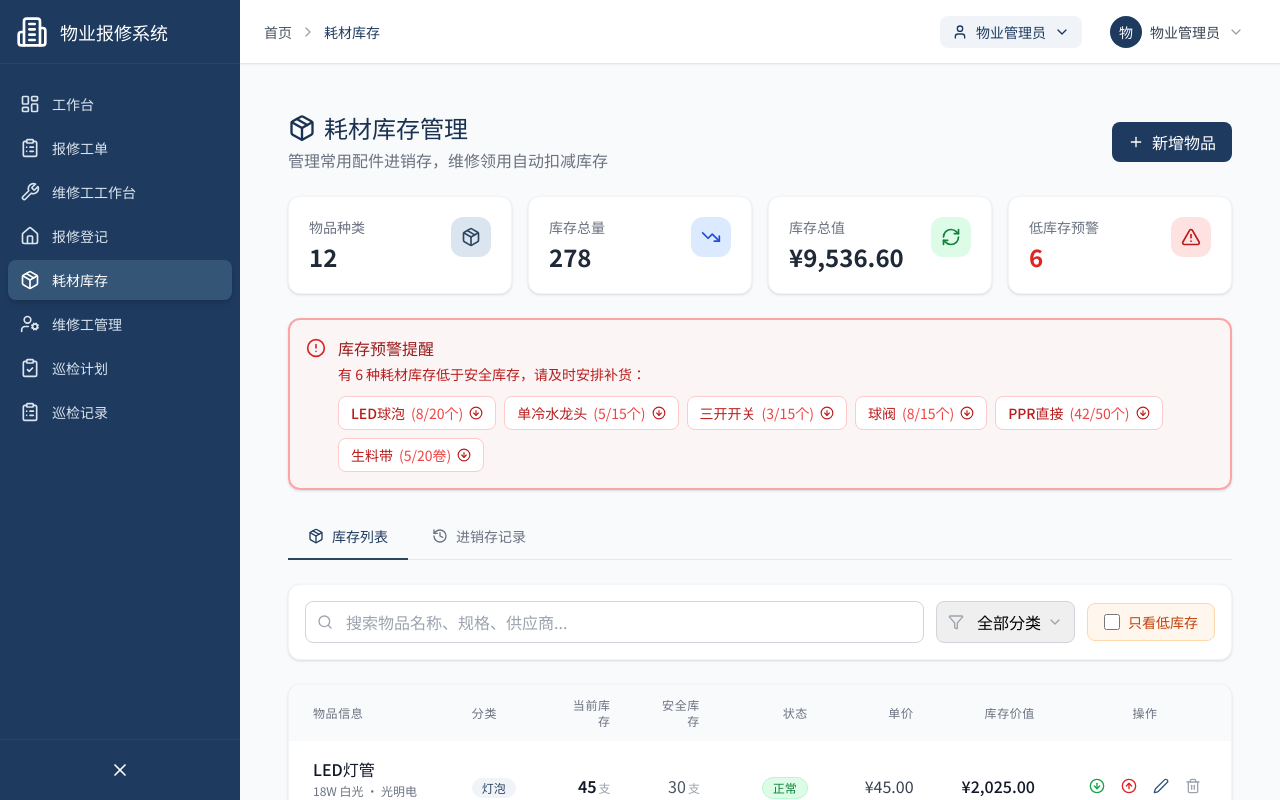
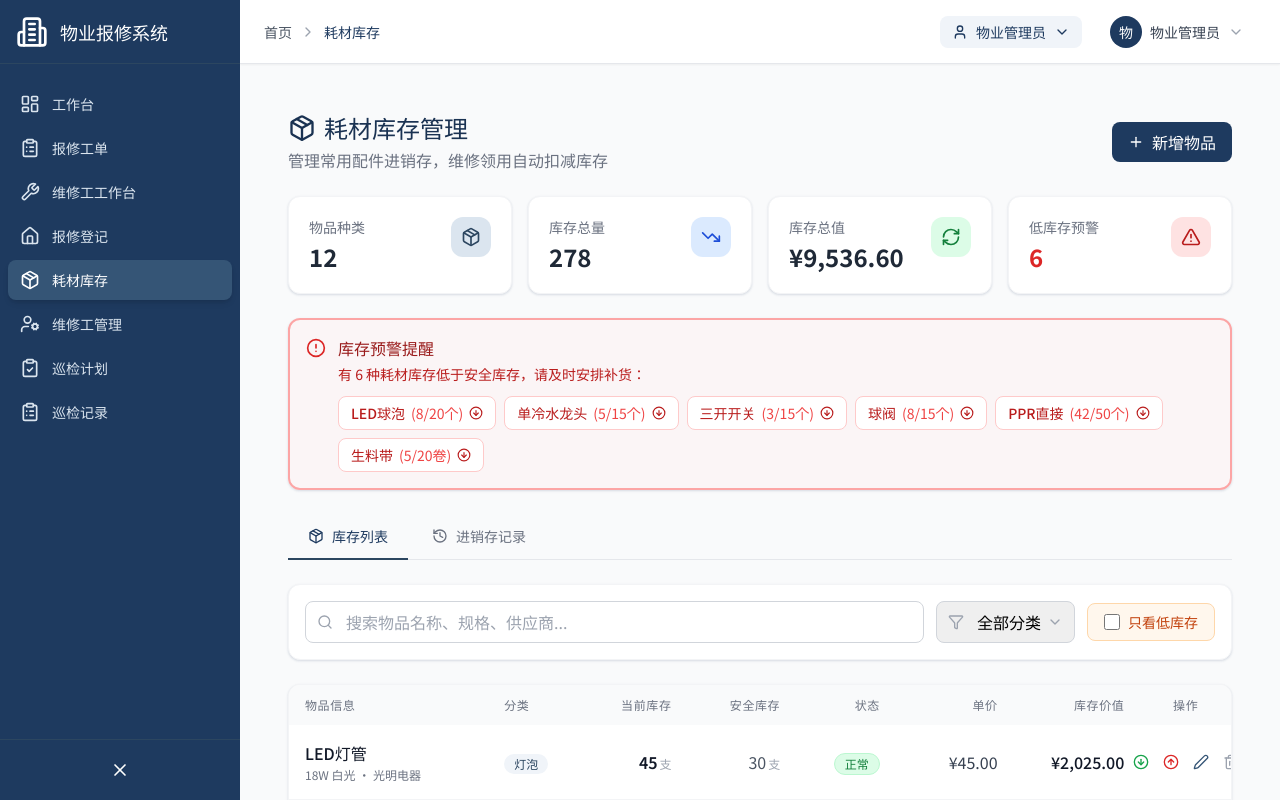
Before and after one commit to qq240098498/trae_tp54, a React (Vite) app: page /inventory in a window 1280 px wide. Built offline with nearby package versions, Linux system fonts and the light colour scheme.

Commit message:
.1523281629553499:35cc930aa0ece3113faf65db8bb80a95_6a363505cbb108402988566e.6a3646a5cbb10840298862fb.6a3646a4aa9bfb52ab1a9154:Trae CN.T(2026/6/20 15:52:05)

```diff
--- a/src/pages/InventoryManagement.tsx
+++ b/src/pages/InventoryManagement.tsx
@@ -433,31 +433,41 @@ export default function InventoryManagement() {
 
             <div className="card overflow-hidden">
               <div className="overflow-x-auto">
-                <table className="w-full">
+                <table className="w-full min-w-[900px] table-fixed">
+                  <colgroup>
+                    <col className="w-[22%]" />
+                    <col className="w-[10%]" />
+                    <col className="w-[12%]" />
+                    <col className="w-[12%]" />
+                    <col className="w-[11%]" />
+                    <col className="w-[13%]" />
+                    <col className="w-[14%]" />
+                    <col className="w-[10%]" />
+                  </colgroup>
                   <thead className="bg-gray-50">
                     <tr>
-                      <th className="px-6 py-3 text-left text-xs font-semibold text-gray-500 uppercase tracking-wider">
+                      <th className="px-4 py-3 text-left text-xs font-semibold text-gray-500 uppercase tracking-wider whitespace-nowrap">
                         物品信息
                       </th>
-                      <th className="px-6 py-3 text-left text-xs font-semibold text-gray-500 uppercase tracking-wider">
+                      <th className="px-4 py-3 text-left text-xs font-semibold text-gray-500 uppercase tracking-wider whitespace-nowrap">
                         分类
                       </th>
-                      <th className="px-6 py-3 text-right text-xs font-semibold text-gray-500 uppercase tracking-wider">
+                      <th className="px-4 py-3 text-right text-xs font-semibold text-gray-500 uppercase tracking-wider whitespace-nowrap">
                         当前库存
                       </th>
-                      <th className="px-6 py-3 text-right text-xs font-semibold text-gray-500 uppercase tracking-wider">
+                      <th className="px-4 py-3 text-right text-xs font-semibold text-gray-500 uppercase tracking-wider whitespace-nowrap">
                         安全库存
                       </th>
-                      <th className="px-6 py-3 text-right text-xs font-semibold text-gray-500 uppercase tracking-wider">
+                      <th className="px-4 py-3 text-right text-xs font-semibold text-gray-500 uppercase tracking-wider whitespace-nowrap">
                         状态
                       </th>
-                      <th className="px-6 py-3 text-right text-xs font-semibold text-gray-500 uppercase tracking-wider">
+                      <th className="px-4 py-3 text-right text-xs font-semibold text-gray-500 uppercase tracking-wider whitespace-nowrap">
                         单价
                       </th>
-                      <th className="px-6 py-3 text-right text-xs font-semibold text-gray-500 uppercase tracking-wider">
+                      <th className="px-4 py-3 text-right text-xs font-semibold text-gray-500 uppercase tracking-wider whitespace-nowrap">
                         库存价值
                       </th>
-                      <th className="px-6 py-3 text-center text-xs font-semibold text-gray-500 uppercase tracking-wider">
+                      <th className="px-4 py-3 text-center text-xs font-semibold text-gray-500 uppercase tracking-wider whitespace-nowrap">
                         操作
                       </th>
                     </tr>
@@ -482,24 +492,26 @@ export default function InventoryManagement() {
                               isLow && 'bg-orange-50/30'
                             )}
                           >
-                            <td className="px-6 py-4">
-                              <div>
-                                <p className="font-medium text-gray-900">{item.name}</p>
-                                <p className="text-xs text-gray-500 mt-0.5">
+                            <td className="px-4 py-4">
+                              <div className="min-w-0">
+                                <p className="font-medium text-gray-900 truncate" title={item.name}>
+                                  {item.name}
+                                </p>
+                                <p className="text-xs text-gray-500 mt-0.5 truncate" title={`${item.spec}${item.supplier ? ' · ' + item.supplier : ''}`}>
                                   {item.spec}
                                   {item.supplier && ` · ${item.supplier}`}
                                 </p>
                               </div>
                             </td>
-                            <td className="px-6 py-4">
-                              <span className="badge bg-primary-50 text-primary-700">
+                            <td className="px-4 py-4">
+                              <span className="badge bg-primary-50 text-primary-700 whitespace-nowrap">
                                 {item.category}
                               </span>
                             </td>
-                            <td className="px-6 py-4 text-right">
+                            <td className="px-4 py-4 text-right">
                               <span
                                 className={cn(
-                                  'font-semibold tabular-nums',
+                                  'font-semibold tabular-nums whitespace-nowrap',
                                   item.stock === 0
                                     ? 'text-red-600'
                                     : isLow
@@ -513,28 +525,28 @@ export default function InventoryManagement() {
                                 </span>
                               </span>
                             </td>
-                            <td className="px-6 py-4 text-right text-gray-600 tabular-nums">
+                            <td className="px-4 py-4 text-right text-gray-600 tabular-nums whitespace-nowrap">
                               {formatNumber(item.safeStock)}
                               <span className="text-xs text-gray-400 ml-0.5">{item.unit}</span>
                             </td>
-                            <td className="px-6 py-4 text-right">
+                            <td className="px-4 py-4 text-right">
                               <span
                                 className={cn(
-                                  'badge border',
+                                  'badge border whitespace-nowrap',
                                   status.color
                                 )}
                               >
                                 {status.label}
                               </span>
                             </td>
-                            <td className="px-6 py-4 text-right text-gray-700">
+                            <td className="px-4 py-4 text-right text-gray-700 tabular-nums whitespace-nowrap">
                               {formatCurrency(item.unitPrice)}
                             </td>
-                            <td className="px-6 py-4 text-right font-medium text-gray-900">
+                            <td className="px-4 py-4 text-right font-medium text-gray-900 tabular-nums whitespace-nowrap">
                               {formatCurrency(item.stock * item.unitPrice)}
                             </td>
-                            <td className="px-6 py-4">
-                              <div className="flex items-center justify-center gap-1">
+                            <td className="px-4 py-4">
+                              <div className="flex items-center justify-center gap-0.5">
                                 <button
                                   type="button"
                                   onClick={() =>
@@ -587,34 +599,45 @@ export default function InventoryManagement() {
         {activeTab === 'transactions' && (
           <div className="card overflow-hidden">
             <div className="overflow-x-auto">
-              <table className="w-full">
+              <table className="w-full min-w-[1100px] table-fixed">
+                <colgroup>
+                  <col className="w-[14%]" />
+                  <col className="w-[14%]" />
+                  <col className="w-[9%]" />
+                  <col className="w-[12%]" />
+                  <col className="w-[12%]" />
+                  <col className="w-[13%]" />
+                  <col className="w-[14%]" />
+                  <col className="w-[10%]" />
+                  <col className="w-[14%]" />
+                </colgroup>
                 <thead className="bg-gray-50">
                   <tr>
-                    <th className="px-6 py-3 text-left text-xs font-semibold text-gray-500 uppercase tracking-wider">
+                    <th className="px-4 py-3 text-left text-xs font-semibold text-gray-500 uppercase tracking-wider whitespace-nowrap">
                       时间
                     </th>
-                    <th className="px-6 py-3 text-left text-xs font-semibold text-gray-500 uppercase tracking-wider">
+                    <th className="px-4 py-3 text-left text-xs font-semibold text-gray-500 uppercase tracking-wider whitespace-nowrap">
                       物品
                     </th>
-                    <th className="px-6 py-3 text-left text-xs font-semibold text-gray-500 uppercase tracking-wider">
+                    <th className="px-4 py-3 text-left text-xs font-semibold text-gray-500 uppercase tracking-wider whitespace-nowrap">
                       类型
                     </th>
-                    <th className="px-6 py-3 text-right text-xs font-semibold text-gray-500 uppercase tracking-wider">
+                    <th className="px-4 py-3 text-right text-xs font-semibold text-gray-500 uppercase tracking-wider whitespace-nowrap">
                       数量
                     </th>
-                    <th className="px-6 py-3 text-right text-xs font-semibold text-gray-500 uppercase tracking-wider">
+                    <th className="px-4 py-3 text-right text-xs font-semibold text-gray-500 uppercase tracking-wider whitespace-nowrap">
                       单价
                     </th>
-                    <th className="px-6 py-3 text-right text-xs font-semibold text-gray-500 uppercase tracking-wider">
+                    <th className="px-4 py-3 text-right text-xs font-semibold text-gray-500 uppercase tracking-wider whitespace-nowrap">
                       金额
                     </th>
-                    <th className="px-6 py-3 text-right text-xs font-semibold text-gray-500 uppercase tracking-wider">
+                    <th className="px-4 py-3 text-right text-xs font-semibold text-gray-500 uppercase tracking-wider whitespace-nowrap">
                       库存变化
                     </th>
-                    <th className="px-6 py-3 text-left text-xs font-semibold text-gray-500 uppercase tracking-wider">
+                    <th className="px-4 py-3 text-left text-xs font-semibold text-gray-500 uppercase tracking-wider whitespace-nowrap">
                       操作人
                     </th>
-                    <th className="px-6 py-3 text-left text-xs font-semibold text-gray-500 uppercase tracking-wider">
+                    <th className="px-4 py-3 text-left text-xs font-semibold text-gray-500 uppercase tracking-wider whitespace-nowrap">
                       关联工单/备注
                     </th>
                   </tr>
@@ -630,21 +653,21 @@ export default function InventoryManagement() {
                   ) : (
                       stockTransactions.map((tx) => (
                         <tr key={tx.id} className="hover:bg-gray-50 transition-colors">
-                          <td className="px-6 py-4 whitespace-nowrap text-sm text-gray-500">
+                          <td className="px-4 py-4 whitespace-nowrap text-sm text-gray-500 tabular-nums">
                             {formatDateTime(tx.createdAt)}
                           </td>
-                          <td className="px-6 py-4">
-                            <div>
-                              <p className="font-medium text-gray-900">
+                          <td className="px-4 py-4">
+                            <div className="min-w-0">
+                              <p className="font-medium text-gray-900 truncate" title={tx.inventoryItemName}>
                                 {tx.inventoryItemName}
                               </p>
-                              <p className="text-xs text-gray-500">{tx.category}</p>
+                              <p className="text-xs text-gray-500 truncate">{tx.category}</p>
                             </div>
                           </td>
-                          <td className="px-6 py-4">
+                          <td className="px-4 py-4">
                             <span
                               className={cn(
-                                'badge',
+                                'badge whitespace-nowrap',
                                 getTransactionTypeColor(tx.type)
                               )}
                             >
@@ -653,7 +676,7 @@ export default function InventoryManagement() {
                           </td>
                           <td
                             className={cn(
-                              'px-6 py-4 text-right font-semibold tabular-nums',
+                              'px-4 py-4 text-right font-semibold tabular-nums whitespace-nowrap',
                               tx.type === '入库' || tx.type === '退货'
                                 ? 'text-green-700'
                                 : 'text-red-700'
@@ -662,33 +685,37 @@ export default function InventoryManagement() {
                             {tx.type === '入库' || tx.type === '退货' ? '+' : '-'}
                             {formatNumber(tx.quantity)}
                           </td>
-                          <td className="px-6 py-4 text-right text-gray-600 tabular-nums">
+                          <td className="px-4 py-4 text-right text-gray-600 tabular-nums whitespace-nowrap">
                             {formatCurrency(tx.unitPrice)}
                           </td>
-                          <td className="px-6 py-4 text-right font-medium text-gray-900 tabular-nums">
+                          <td className="px-4 py-4 text-right font-medium text-gray-900 tabular-nums whitespace-nowrap">
                             {formatCurrency(tx.totalPrice)}
                           </td>
-                          <td className="px-6 py-4 text-right text-sm text-gray-600 tabular-nums">
+                          <td className="px-4 py-4 text-right text-sm text-gray-600 tabular-nums whitespace-nowrap">
                             {formatNumber(tx.stockBefore)} →{' '}
                             <span className="font-semibold text-primary-700">
                               {formatNumber(tx.stockAfter)}
                             </span>
                           </td>
-                          <td className="px-6 py-4 text-sm text-gray-700">{tx.operator}</td>
-                          <td className="px-6 py-4">
+                          <td className="px-4 py-4 text-sm text-gray-700 whitespace-nowrap truncate">
+                            {tx.operator}
+                          </td>
+                          <td className="px-4 py-4">
+                            <div className="min-w-0">
                               {tx.orderNo && (
-                              <p className="text-xs font-medium text-primary-700">
+                                <p className="text-xs font-medium text-primary-700 truncate" title={`工单：${tx.orderNo}`}>
                                   工单：{tx.orderNo}
                                 </p>
                               )}
                               {tx.remark && (
-                              <p className="text-xs text-gray-500 mt-0.5">
+                                <p className="text-xs text-gray-500 mt-0.5 truncate" title={tx.remark}>
                                   {tx.remark}
                                 </p>
                               )}
                               {!tx.orderNo && !tx.remark && (
                                 <span className="text-xs text-gray-400">-</span>
                               )}
+                            </div>
                           </td>
                         </tr>
                       ))
```
Lines whose indentation alone changed are shown as unchanged.
